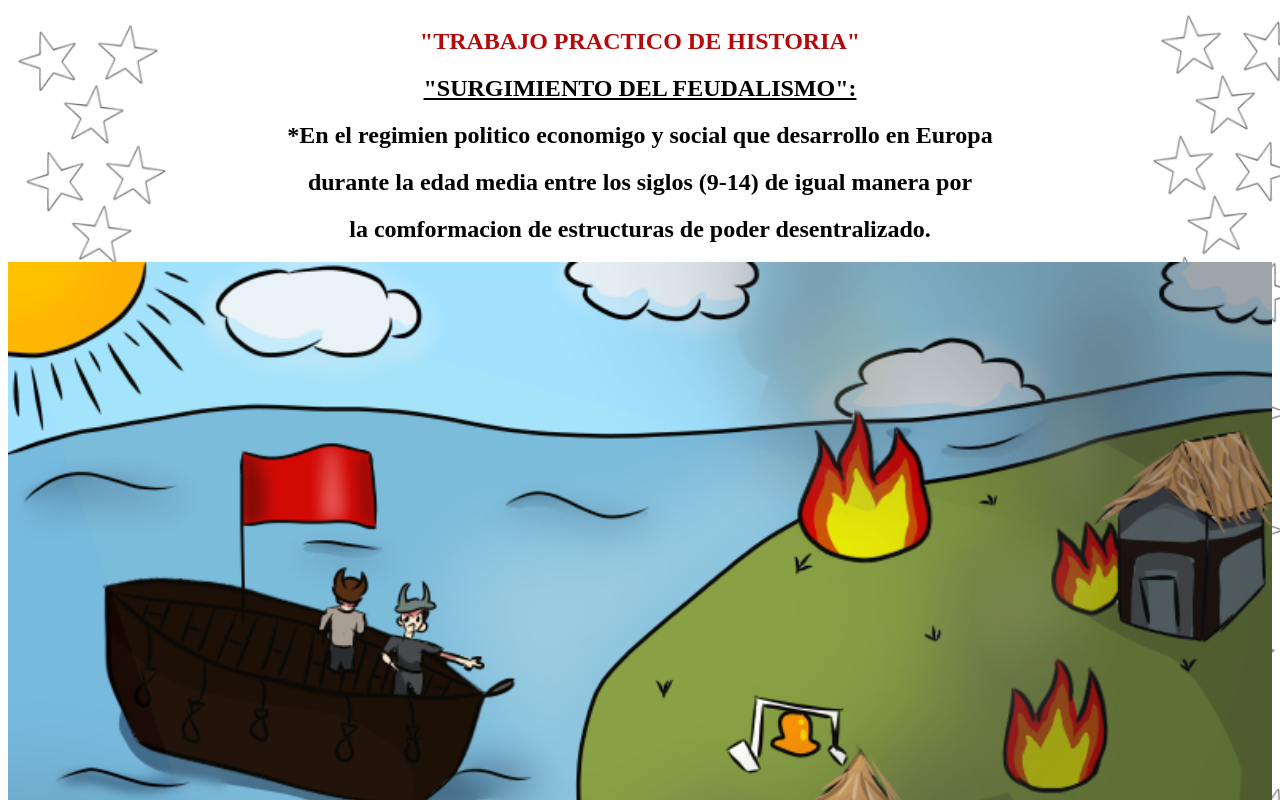
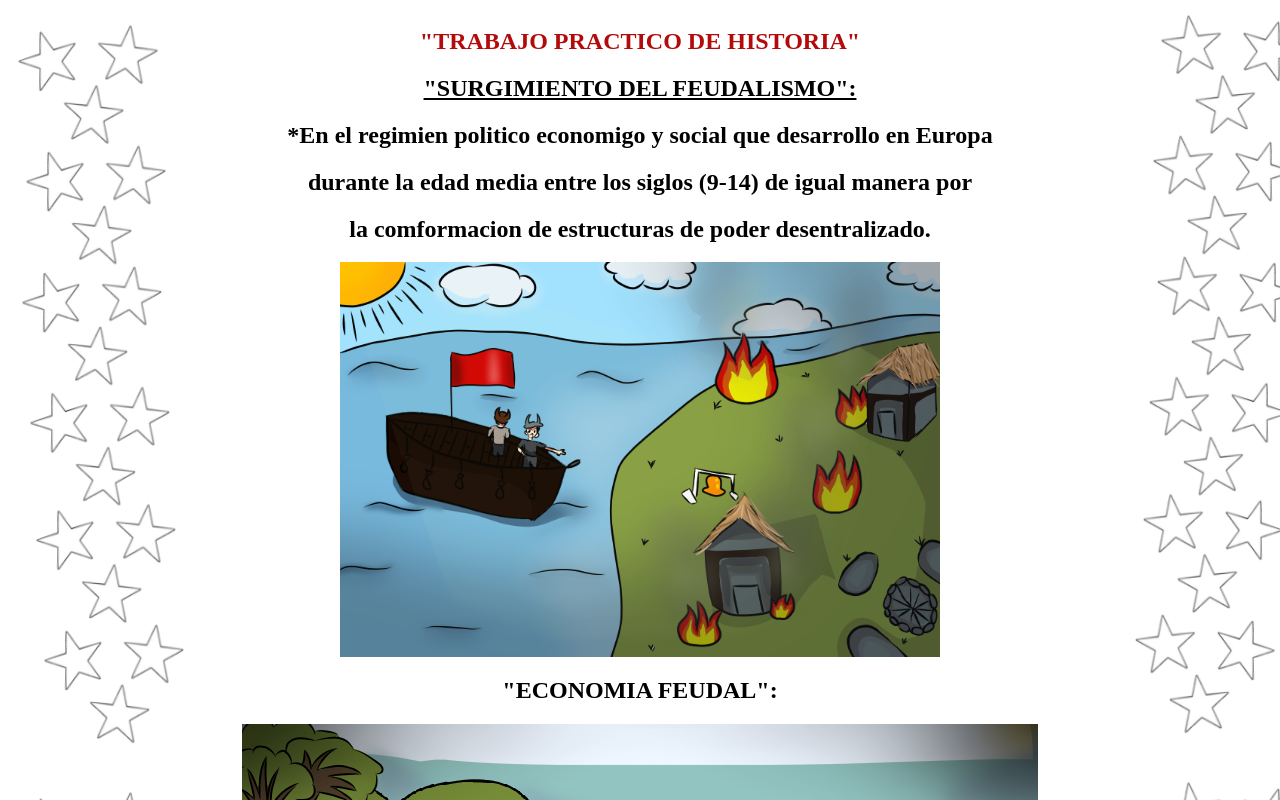
Before and after one commit to MateoG222/historiatrabajo, a plain HTML site: page index.html in a window 1280 px wide. Shown: the top 800 px of the page. Drawn offline with Linux system fonts and the light colour scheme.

Commit message:
Update index.html

```diff
--- a/index.html
+++ b/index.html
@@ -34,7 +34,7 @@
                 <center><h2>*En el regimien politico economigo y social que desarrollo en Europa</h2></center>
                 <center><h2>durante la edad media entre los siglos (9-14) de igual manera por</h2></center>
                 <center><h2>la comformacion de estructuras de poder desentralizado.</h2></center>
-                <center><img src="surgimientodelfeudalismo.png" style="display: block; margin: 0 auto; width: 100%; height: auto;"></center>
+                <center><img src="surgimientodelfeudalismo.png" style="display: block; margin: 0 auto; width: 100%; max-width: 600px; height: auto;"></center>
 
                 <center><h2>"ECONOMIA FEUDAL":</h2></center>
                 <center><img src="economiafeudal.png" style="display: block; margin: 0 auto;"></center>
```
